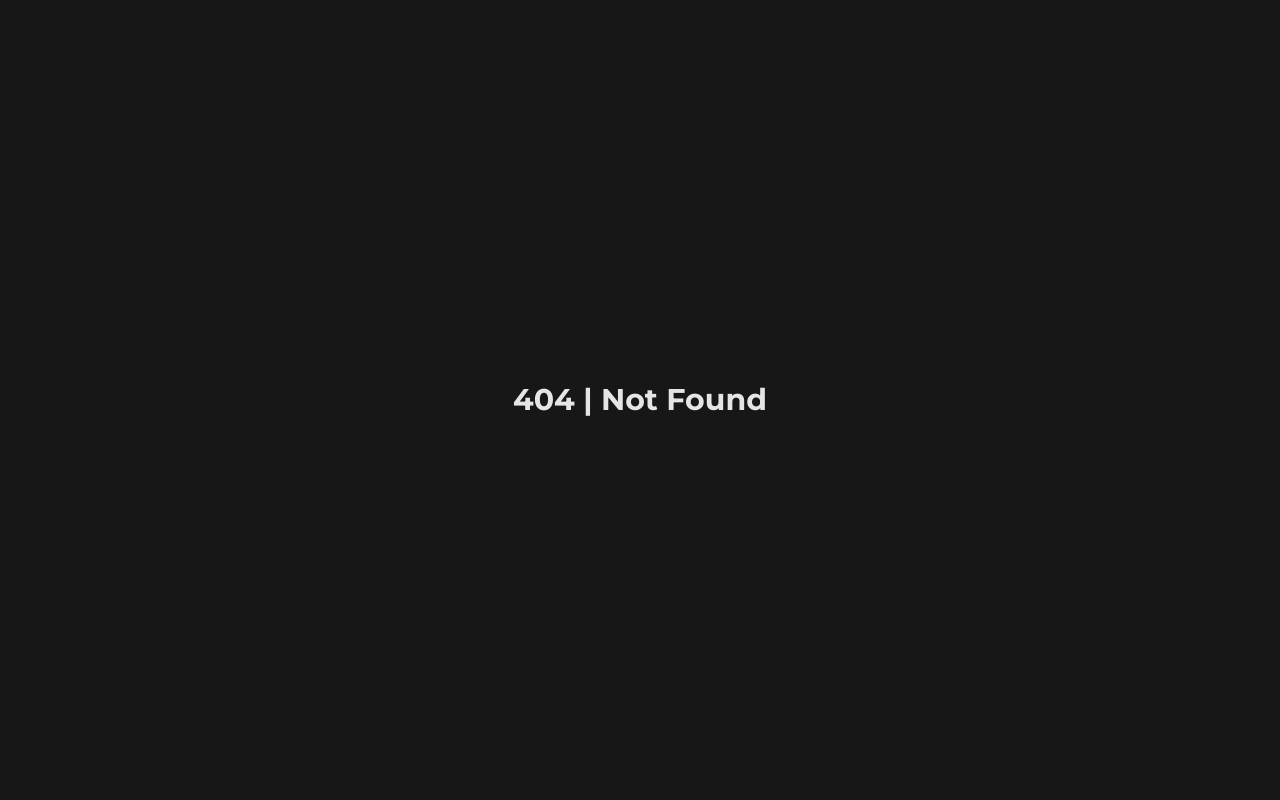
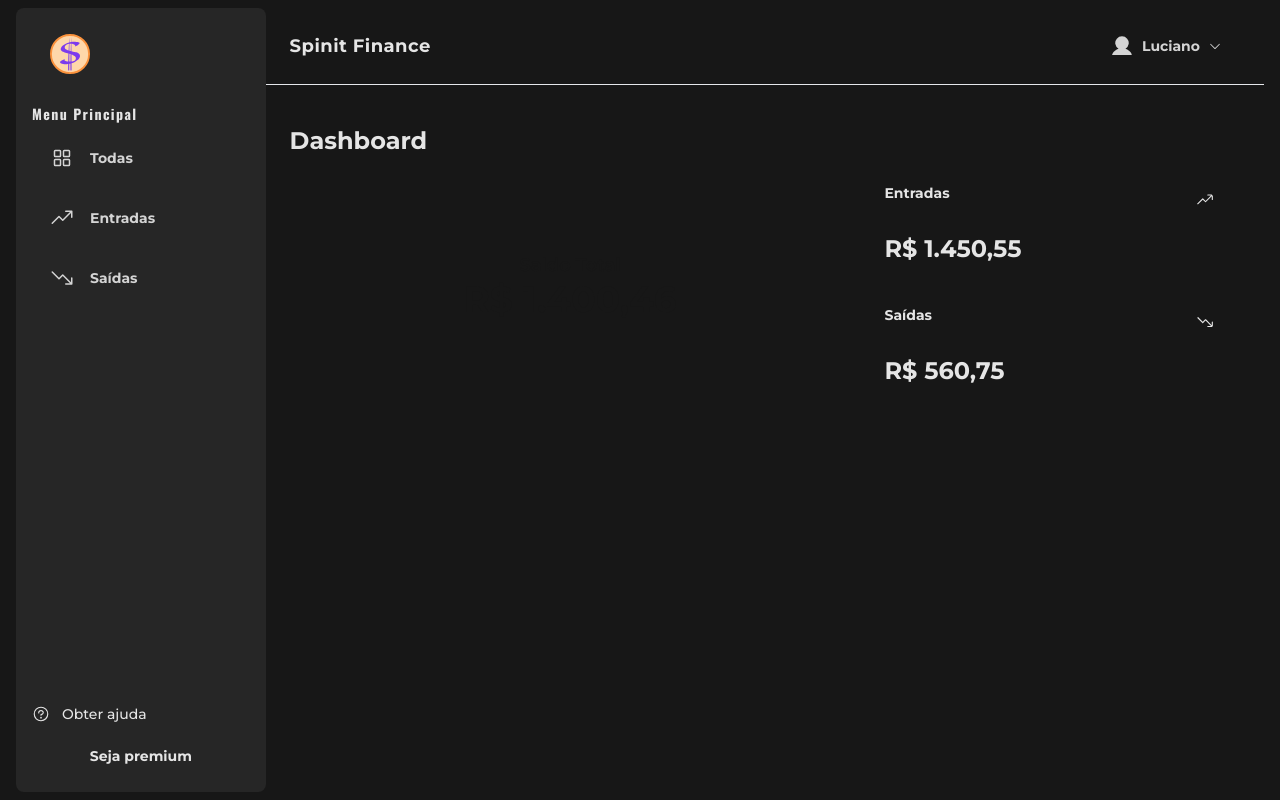
Before and after one commit to lucianosants/spinit-finance, a Next.js app in the folder frontend/: page /home in a window 1280 px wide. Before the commit this address had no page. Built offline with nearby package versions, Linux system fonts and the light colour scheme.

Commit message:
feat: add header dashboard to homepage

```diff
--- /dev/null
+++ b/frontend/app/home/expenses/page.tsx
@@ -0,0 +1,7 @@
+export default function Expenses() {
+    return (
+        <div className="flex items-center justify-center w-full h-full">
+            <p className="font-bold">Expenses Page</p>
+        </div>
+    );
+}
--- /dev/null
+++ b/frontend/app/home/incomes/page.tsx
@@ -0,0 +1,7 @@
+export default function Incomes() {
+    return (
+        <div className="flex items-center justify-center w-full h-full">
+            <p className="font-bold">Incomes Page</p>
+        </div>
+    );
+}
--- /dev/null
+++ b/frontend/app/home/page.tsx
@@ -0,0 +1,34 @@
+import { TrendDown, TrendUp } from '@/src/assets/icons';
+
+import { HomeDashboardScreen } from '@/src/screens';
+
+export default function Homepage() {
+    const cards = [
+        {
+            title: 'Entradas',
+            icon: (
+                <TrendUp
+                    size={34}
+                    className="p-2 rounded-full bg-success-200"
+                />
+            ),
+            value: 1450.55,
+            url: 'incomes',
+            variant: 'success',
+        },
+        {
+            title: 'Saídas',
+            icon: (
+                <TrendDown
+                    size={34}
+                    className="p-2 rounded-full bg-danger-200"
+                />
+            ),
+            value: 560.75,
+            url: 'expenses',
+            variant: 'danger',
+        },
+    ];
+
+    return <HomeDashboardScreen cards={cards} />;
+}
--- a/frontend/src/@types/button.ts
+++ b/frontend/src/@types/button.ts
@@ -2,7 +2,7 @@ import { ButtonHTMLAttributes, ReactNode } from 'react';
 
 import { LinkProps as NextLinkProps } from 'next/link';
 
-type VariantsProps =
+export type VariantsProps =
     | 'success'
     | 'danger'
     | 'warning'
--- /dev/null
+++ b/frontend/src/@types/home-dashboard.ts
@@ -0,0 +1,13 @@
+import { ReactNode } from 'react';
+
+export type HomeDashboardCardProps = {
+    title: string;
+    icon: ReactNode;
+    value: number;
+    url: string;
+    variant: string;
+};
+
+export type HomeDashboardProps = {
+    cards: HomeDashboardCardProps[];
+};
--- /dev/null
+++ b/frontend/src/screens/HomeDashboardScreen.tsx
@@ -0,0 +1,40 @@
+import { VariantsProps } from '../@types/button';
+import { HomeDashboardProps } from '../@types/home-dashboard';
+import { Card } from '../components';
+import { currencyFormatter } from '../utils/currency-formatter';
+
+export function HomeDashboardScreen({ cards }: HomeDashboardProps) {
+    return (
+        <>
+            <section className="w-full mt-4">
+                <h3 className="mb-4 text-2xl font-bold text-start">
+                    Dashboard
+                </h3>
+                <div className="flex flex-col gap-4 sm:flex-row">
+                    <div className="flex-[60%] p-4 bg-primary-100 flex flex-col justify-start sm:justify-center sm:items-center items-start text-neutral-900 rounded-xl">
+                        <p className="text-lg font-semibold">Saldo Total</p>
+                        <p className="text-4xl font-bold">
+                            {currencyFormatter(1400.46)}
+                        </p>
+                    </div>
+
+                    <div className="flex-[40%] flex flex-col gap-5">
+                        {cards.map((item, index) => (
+                            <Card.Root
+                                key={index}
+                                url={item.url}
+                                variant={item.variant as VariantsProps}
+                            >
+                                <Card.Header
+                                    icon={item.icon}
+                                    title={item.title}
+                                />
+                                <Card.Currency value={item.value} />
+                            </Card.Root>
+                        ))}
+                    </div>
+                </div>
+            </section>
+        </>
+    );
+}
--- a/frontend/src/screens/index.ts
+++ b/frontend/src/screens/index.ts
@@ -1,5 +1,6 @@
 import { HomeScreen } from './HomeScreen';
 import { SignupScreen } from './SignupScreen';
 import { LoginScreen } from './LoginScreen';
+import { HomeDashboardScreen } from './HomeDashboardScreen';
 
-export { HomeScreen, SignupScreen, LoginScreen };
+export { HomeScreen, SignupScreen, LoginScreen, HomeDashboardScreen };
```
